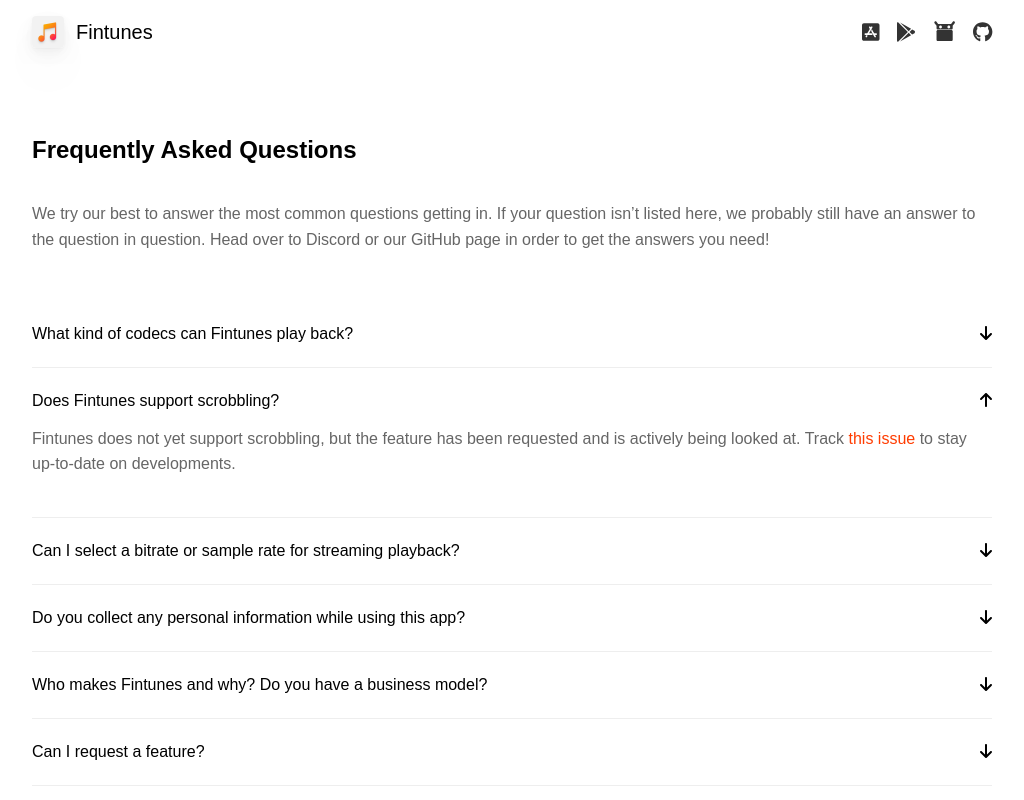
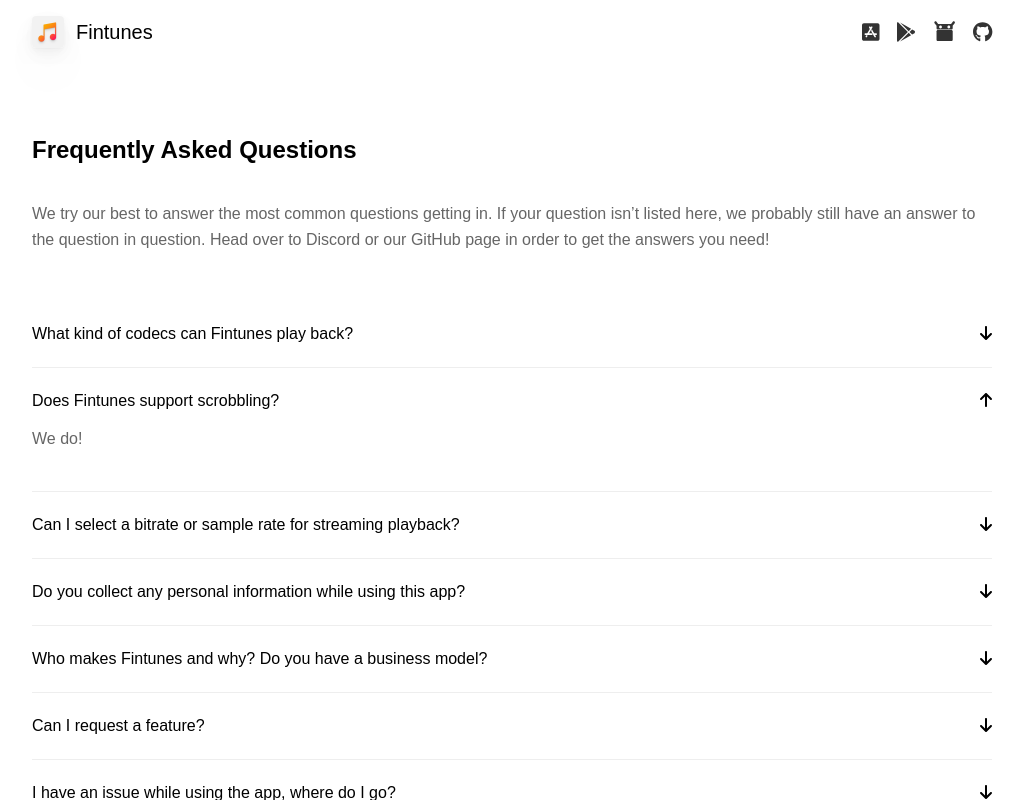
Before and after one commit to leinelissen/fintunes-website, a Next.js app: page / in a window 1280 px wide. Both pictures are taken after a click on the button "Does Fintunes support scrobbling?". Shown: the part 2350-3150 px from the top of the page, without its empty margins (128-1152 px from the left). Built offline with nearby package versions, Linux system fonts and the light colour scheme.

Commit message:
fix: scrobbling mention

```diff
--- a/src/pages/index.tsx
+++ b/src/pages/index.tsx
@@ -147,7 +147,7 @@
                                 <p>Fintunes is dependent on the OS for playback support. We can playback MP3, AAC, M4A, M4B and FLAC on both OSes. Additionally, ALAC is supported on iOS. Any other format is transcoded on the fly to AAC using Jellyfin.</p>
                             </Answer>
                             <Answer question="Does Fintunes support scrobbling?">
-                                <p>Fintunes does not yet support scrobbling, but the feature has been requested and is actively being looked at. Track <a href="https://github.com/leinelissen/jellyfin-audio-player/issues/62" target="_blank">this issue</a> to stay up-to-date on developments.</p>
+                                <p>We do!</p>
                             </Answer>
                             <Answer question="Can I select a bitrate or sample rate for streaming playback?">
                                 <p>Jellyfin currently does not transfer any bitrate information to ffmpeg, restricting us from selecting either a bitrate or sample rate. Any future work is being tracked in <a href="https://github.com/leinelissen/jellyfin-audio-player/issues/118" target="_blank">this issue</a>.</p>
```
